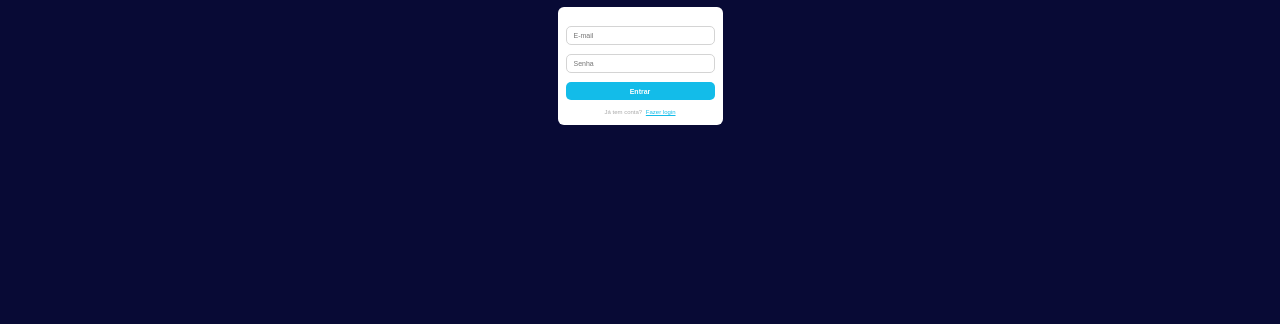
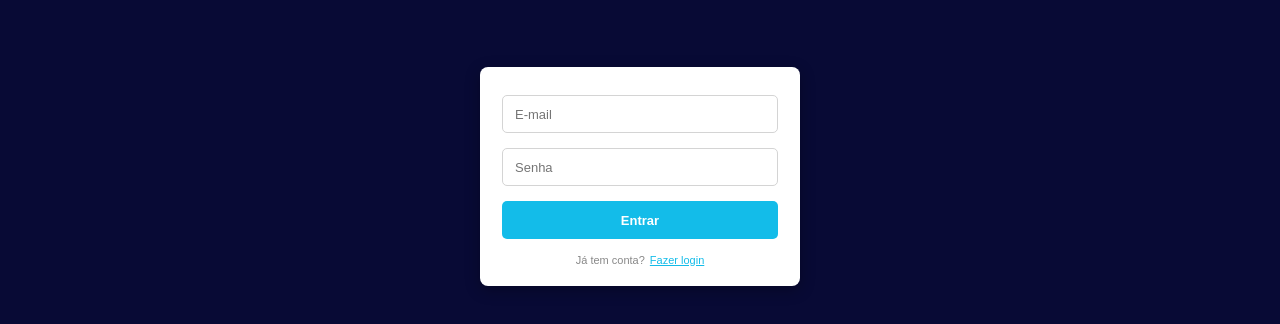
Before and after one commit to vinibrtl/API-EasyCare, a website: page frontend/login.html in a window 1280 px wide. Shown: the part 68-392 px from the top of the page. Drawn offline with Linux system fonts and the light colour scheme.

Commit message:
Alterações no css do login

```diff
--- a/frontend/style-login.css
+++ b/frontend/style-login.css
@@ -10,6 +10,7 @@ body {
     color: white;
 }
 
+/* --- CABEÇALHO ORIGINAL MANTIDO EXATAMENTE COMO ESTAVA --- */
 header {
     height: 55px;
     background-color: white;
@@ -49,34 +50,39 @@ header button {
     border-radius: 5px;
     cursor: pointer;
 }
+/* ---------------------------------------------------- */
 
+/* --- BLOCO DE LOGIN MAIOR E POSICIONADO MAIS ACIMA --- */
 .login-page {
     min-height: calc(100vh - 55px);
     display: flex;
-    flex-direction: column;
-    align-items: center;
-    padding-top: 20px;
+    justify-content: center;
+    /* Removido o align-items: center para não ficar no meio exato da tela */
+    padding-top: 80px; /* Deixa o bloco mais para cima */
     position: relative;
 }
 
 .login-box {
-    width: 165px;
+    width: 320px; /* Bloco maior */
     background-color: white;
-    padding: 19px 8px 10px;
-    border-radius: 6px;
+    padding: 28px 22px 20px;
+    border-radius: 8px;
     display: flex;
     flex-direction: column;
-    gap: 9px;
+    gap: 15px;
+    box-shadow: 0 4px 15px rgba(0, 0, 0, 0.3);
+    height: fit-content;
 }
 
 .login-box input {
     width: 100%;
-    height: 19px;
+    height: 38px; /* Campos maiores e confortáveis */
     border: 1px solid #d4d4d4;
     border-radius: 5px;
-    padding: 0 7px;
-    font-size: 7px;
+    padding: 0 12px;
+    font-size: 13px; /* Texto legível */
     outline: none;
+    color: #333;
 }
 
 .login-box input:focus {
@@ -85,12 +91,12 @@ header button {
 
 .login-box button {
     width: 100%;
-    height: 18px;
+    height: 38px;
     border: none;
     border-radius: 5px;
     background-color: #13bce9;
     color: white;
-    font-size: 7px;
+    font-size: 13px;
     font-weight: bold;
     cursor: pointer;
 }
@@ -100,9 +106,9 @@ header button {
 }
 
 .login-box p {
-    color: #aaa;
+    color: #888;
     text-align: center;
-    font-size: 6px;
+    font-size: 11px;
 }
 
 .login-box a {
@@ -112,11 +118,11 @@ header button {
 }
 
 .signup-box {
-    padding-top: 13px;
-    padding-bottom: 10px;
+    padding-top: 5px;
+    padding-bottom: 0px;
 }
 
 .logo {
     width: 120px;
     height: 70px;
- }
+}
```
